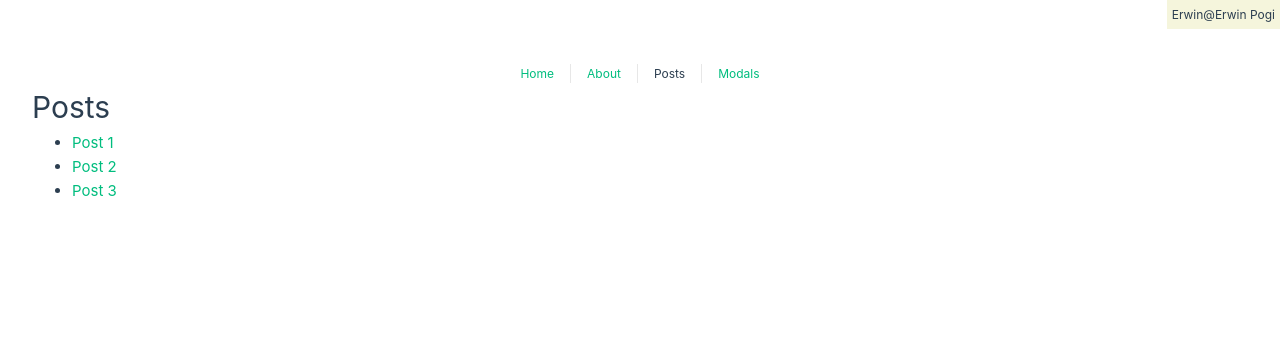
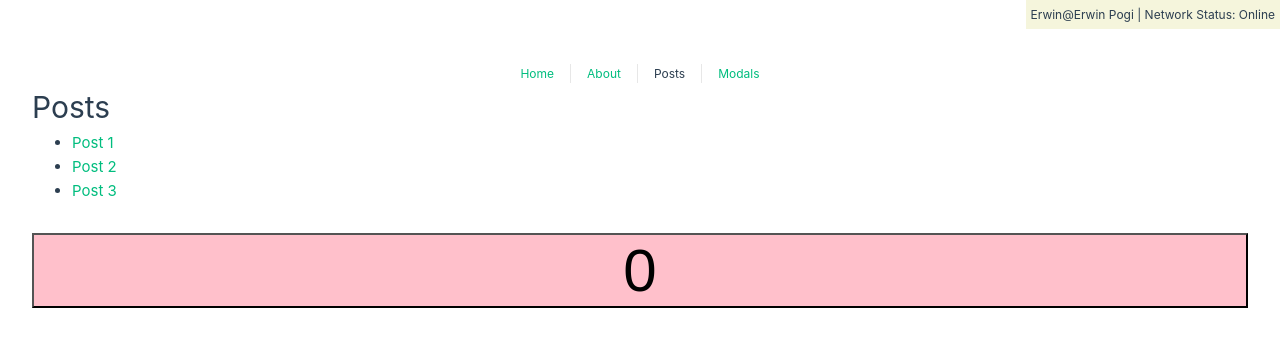
Before and after one commit to erwinmacaraig/learning-vue-composition, a Vue app: page /posts in a window 1280 px wide. Shown: the top 346 px of the page. Built offline with nearby package versions, Linux system fonts and the light colour scheme.

Commit message:
composables implementation

```diff
--- a/package.json
+++ b/package.json
@@ -7,6 +7,7 @@
     "preview": "vite preview --port 5050"
   },
   "dependencies": {
+    "@vueuse/core": "^8.6.0",
     "pinia": "^2.0.13",
     "vue": "^3.2.33",
     "vue-router": "^4.0.14"
--- a/src/App.vue
+++ b/src/App.vue
@@ -1,6 +1,6 @@
 <template>
 <div class="user-data">
-  {{userData.name}}@{{ userData.username}}
+  {{userData.name}}@{{ userData.username}} | Network Status: <span>{{ online ? 'Online' : 'Offline' }}</span>
 </div>
   <nav>
     <RouterLink to="/">Home</RouterLink>
@@ -14,7 +14,9 @@
 
 <script setup>
   import { reactive, provide } from 'vue'
+  import { useOnline } from '@vueuse/core'
 
+  const online = useOnline()
   const userData = reactive({
     name: 'Erwin',
     username: 'Erwin Pogi'
--- /dev/null
+++ b/src/use/useCounter.js
@@ -0,0 +1,43 @@
+import { ref, reactive, computed, watch } from 'vue'
+
+const counterData = reactive({
+        count: 0,
+        title: 'My Counter'
+})
+
+export function useCounter() {
+
+    const counter = ref(0)
+    const counterTitle = ref('My Counter')
+    const appTitle = 'My Ok Counter'
+
+    const appTitleRef = ref(null)
+
+
+    const oddOrEven = computed(() => {
+        if (counterData.count % 2 === 0){
+        return 'even';
+        }
+        return 'odd';
+    })
+    const increaseCounter = (amount) => {
+        counter.value++
+        counterData.count+=amount
+    }
+    const decreaseCounter = (amount) => {
+        counter.value--
+        counterData.count-=amount
+    }
+    watch(() => counterData.count, (newValue, oldValue) => {
+        if (newValue >= 20) {
+        alert('Reached limit to trigger watcher')
+        }
+    })
+
+    return {
+        counterData,
+        oddOrEven,
+        increaseCounter,
+        decreaseCounter
+    }
+}
--- a/src/views/HomeView.vue
+++ b/src/views/HomeView.vue
@@ -64,37 +64,41 @@ export default {
 
 <script setup>
   import { ref, reactive, computed, watch, onActivated, onDeactivated, onMounted } from  'vue'
+  import { useCounter } from '../use/useCounter'
+  // const counter = ref(0)
+  // const counterTitle = ref('My Counter')
+  // const appTitle = 'My Ok Counter'
 
-  const counter = ref(0)
-  const counterTitle = ref('My Counter')
-  const appTitle = 'My Ok Counter'
+  // const appTitleRef = ref(null)
+  // const counterData = reactive({
+  //   count: 0,
+  //   title: 'My Counter'
+  // })
 
-  const appTitleRef = ref(null)
-  const counterData = reactive({
-    count: 0,
-    title: 'My Counter'
-  })
+  // const oddOrEven = computed(() => {
+  //   if (counterData.count % 2 === 0){
+  //     return 'even';
+  //   }
+  //   return 'odd';
+  // })
+  // const increaseCounter = (amount) => {
+  //   counter.value++
+  //   counterData.count+=amount
+  // }
+  // const decreaseCounter = (amount) => {
+  //   counter.value--
+  //   counterData.count-=amount
+  // }
 
-  const oddOrEven = computed(() => {
-    if (counterData.count % 2 === 0){
-      return 'even';
-    }
-    return 'odd';
-  })
-  const increaseCounter = (amount) => {
-    counter.value++
-    counterData.count+=amount
-  }
-  const decreaseCounter = (amount) => {
-    counter.value--
-    counterData.count-=amount
-  }
+  // watch(() => counterData.count, (newValue, oldValue) => {
+  //   if (newValue >= 20) {
+  //     alert('Reached limit to trigger watcher')
+  //   }
+  // })
 
-  watch(() => counterData.count, (newValue, oldValue) => {
-    if (newValue >= 20) {
-      alert('Reached limit to trigger watcher')
-    }
-  })
+
+  const { counterData, oddOrEven, increaseCounter, decreaseCounter } = useCounter()
+
 
   onActivated(() => {
     console.log('onActivated')
@@ -104,9 +108,6 @@ export default {
     console.log('onDeactivated')
   })
 
-  onMounted(() => {
-    console.log(`The app title is ${appTitleRef.value.offsetWidth} px wide!`)
-  })
 </script>
 
 <style>
--- a/src/views/PostView.vue
+++ b/src/views/PostView.vue
@@ -1,6 +1,8 @@
 <script setup>
     import { ref } from 'vue'
+    import { useCounter } from '@/use/useCounter'
 
+    const {counterData, increaseCounter, oddOrEven } = useCounter()
     const posts = ref([
         {
             id: 'id1',
@@ -28,6 +30,8 @@
             <li> <RouterLink to="/postDetail/id3">Post 3</RouterLink> </li> -->
 
         </ul>
+        <div><button @click="increaseCounter(5)" class="counter-button" :class="{'yellow': oddOrEven === 'odd'}">{{counterData.count}}</button></div>
+
     </div>
 </template>
 
@@ -35,4 +39,12 @@
     ul {
         margin-bottom: 30px;
     }
+    .counter-button {
+        font-size: 60px;
+        width: 100%;
+        background-color: pink;
+    }
+    .counter-button.yellow {
+        background-color: yellow;
+    }
 </style>
```
Also changed, not shown: 1 other file (tests, documents, lock files or other folders).
